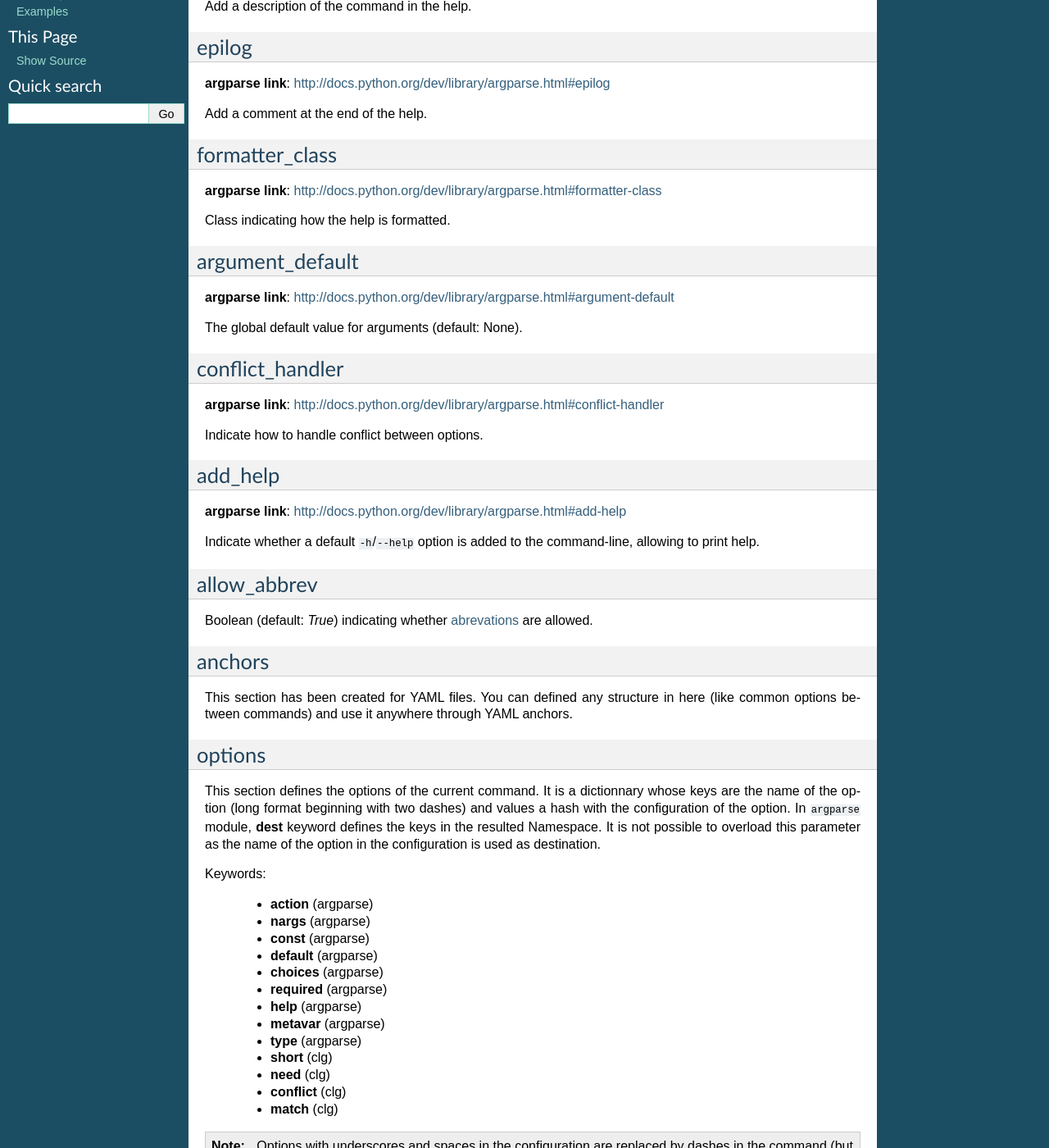
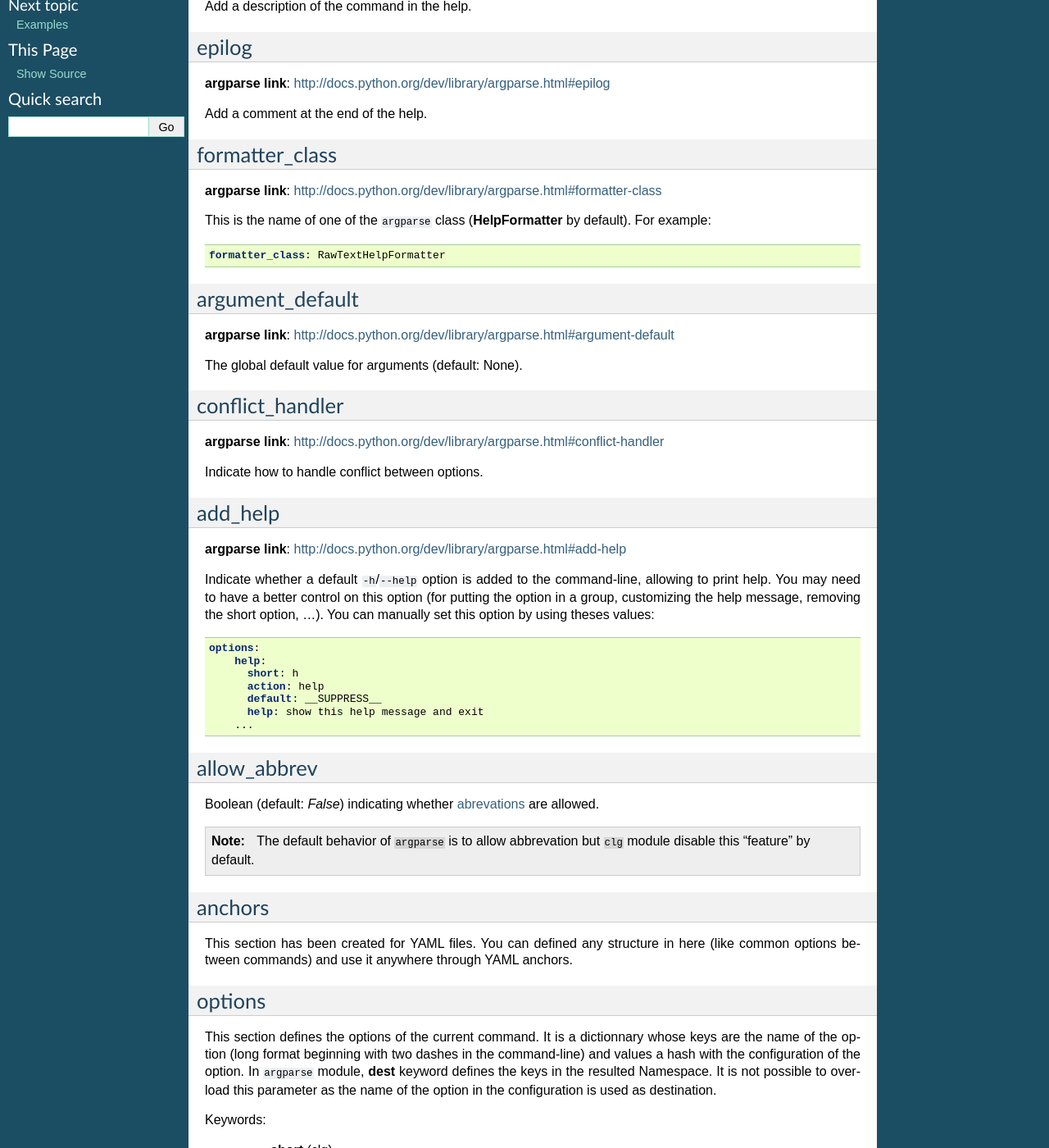
Before and after one commit to fmenabe/python-clg, a Sphinx documentation site: the page built from doc/source/configuration.rst, in a window 1280 px wide and 1400 px high, scrolled down 878 px. Shown: the whole window at 82% size. Built offline with Sphinx 7.4.7, drawn with Linux system fonts in a browser that asks for light colours; some of the changed text lies outside the part shown.

Commit message:
Improve documentation.

```diff
--- a/doc/source/configuration.rst
+++ b/doc/source/configuration.rst
@@ -30,7 +30,8 @@
 ----
 **argparse link**: `<http://docs.python.org/dev/library/argparse.html#prog>`_
 
-Set the name of the program.
+Set the name of the program. By default, it match how the program was invoked
+on the command line.
 
 
 
@@ -62,7 +63,13 @@
 ---------------
 **argparse link**: `<http://docs.python.org/dev/library/argparse.html#formatter-class>`_
 
-Class indicating how the help is formatted.
+This is the name of one of the ``argparse`` class (**HelpFormatter** by
+default). For example:
+
+
+.. code:: yaml
+
+    formatter_class: RawTextHelpFormatter
 
 
 
@@ -87,15 +94,30 @@
 **argparse link**: `<http://docs.python.org/dev/library/argparse.html#add-help>`_
 
 Indicate whether a default ``-h``/``--help`` option is added to the command-line,
-allowing to print help.
+allowing to print help. You may need to have a better control on this option
+(for putting the option in a group, customizing the help message, removing the
+short option, ...). You can manually set this option by using theses values:
+
+.. code:: yaml
+
+    options:
+        help:
+          short: h
+          action: help
+          default: __SUPPRESS__
+          help: show this help message and exit
+        ...
 
 
 
 allow_abbrev
 -------------
-Boolean (default: *True*) indicating whether `abrevations
+Boolean (default: *False*) indicating whether `abrevations
 <https://docs.python.org/dev/library/argparse.html#argument-abbreviations-prefix-matching>`_
 are allowed.
+
+.. note:: The default behavior of ``argparse`` is to allow abbrevation but
+    ``clg`` module disable this "feature" by default.
 
 
 
@@ -112,24 +134,24 @@
 options
 -------
 This section defines the options of the current command. It is a dictionnary
-whose keys are the name of the option (long format beginning with two dashes)
-and values a hash with the configuration of the option. In ``argparse`` module,
-**dest** keyword defines the keys in the resulted Namespace. It is not possible
-to overload this parameter as the name of the option in the configuration is
-used as destination.
+whose keys are the name of the option (long format beginning with two dashes in
+the command-line) and values a hash with the configuration of the option. In
+``argparse`` module, **dest** keyword defines the keys in the resulted
+Namespace. It is not possible to overload this parameter as the name of the
+option in the configuration is used as destination.
 
 Keywords:
 
+    * **short** (clg)
+    * **help** (argparse)
+    * **required** (argparse)
+    * **default** (argparse)
+    * **choices** (argparse)
     * **action** (argparse)
     * **nargs** (argparse)
     * **const** (argparse)
-    * **default** (argparse)
-    * **choices** (argparse)
-    * **required** (argparse)
-    * **help** (argparse)
     * **metavar** (argparse)
     * **type** (argparse)
-    * **short** (clg)
     * **need** (clg)
     * **conflict** (clg)
     * **match** (clg)
@@ -162,7 +184,9 @@
     * ``__FILE__``: this "builtin" is replaced by the path of the main program
       (**sys.path[0]**). This allow to define file relatively to the main
       program (ex: *__FILE__/conf/someconf.yml*, *__FILE__/logs/*).
-    * ``__SUPPRESS__``: identical to ``argparse.SUPPRESS``
+    * ``__SUPPRESS__``: identical to ``argparse.SUPPRESS`` (no attribute is
+      added to the resulted Namespace if the command-line argument is not
+      present).
 
 
 short
@@ -294,15 +318,16 @@
 args
 ----
 This section define arguments of the current command. It is identical as the
-`options`_ section at the exception of the **short** keyword which is not available.
+`options`_ section at the exception of the **short** and **version** keywords
+which are not available.
 
 
 
 groups
 ------
-This section is a list of groups. Each group
-(`<https://docs.python.org/dev/library/argparse.html#argument-groups>`_) can
-have theses keywords:
+This section is a list of groups. Each
+`group <https://docs.python.org/dev/library/argparse.html#argument-groups>`_
+can have theses keywords:
 
     * **title** (argparse)
     * **description** (argparse)
@@ -310,17 +335,8 @@
 
 .. note:: All ``argparse`` examples set ``add_help`` to *False*. If this is set,
    ``help`` option is put in *optional arguments*. If you want to put the
-   ``help`` option in a group, you need to refine the option with theses values
-   (this is what ``add_help`` does):
-
-   .. code::
-
-      help:
-        short: h
-        action: help
-        default: __SUPPRESS__
-        help: show this help message and exit
-
+   ``help`` option in a group, you need to set the help option
+   `manually <configuration.html#add_help>`_.
 
 
 title
@@ -493,3 +508,8 @@
 ~~~~~~~
 This is a hash whose keys are the name of subcommands and values the
 configuration of the command.
+
+
+required
+~~~~~~~~
+Indicate whether a subcommand is required.
--- a/doc/source/examples.rst
+++ b/doc/source/examples.rst
@@ -1,7 +1,6 @@
 ********
 Examples
 ********
-
 
 All theses examples (and more) are available in the *examples* directory of the
 `github repository <https://github.com/fmenabe/python-clg>`_. All examples
@@ -70,7 +69,7 @@
 Subparsers example
 ------------------
 This is the same example that `argparse subparsers documentation
-<https://docs.python.org/dev/library/argparse.html#sub-commands>`_ .
+<https://docs.python.org/dev/library/argparse.html#sub-commands>`_.
 
 The python program initialize ``clg`` and print arguments:
 
```
Also changed, not shown: other parts of doc/source/configuration.rst (+6 -7 lines), README.rst (+9 -9 lines), doc/source/overview.rst (+18 -20 lines).
